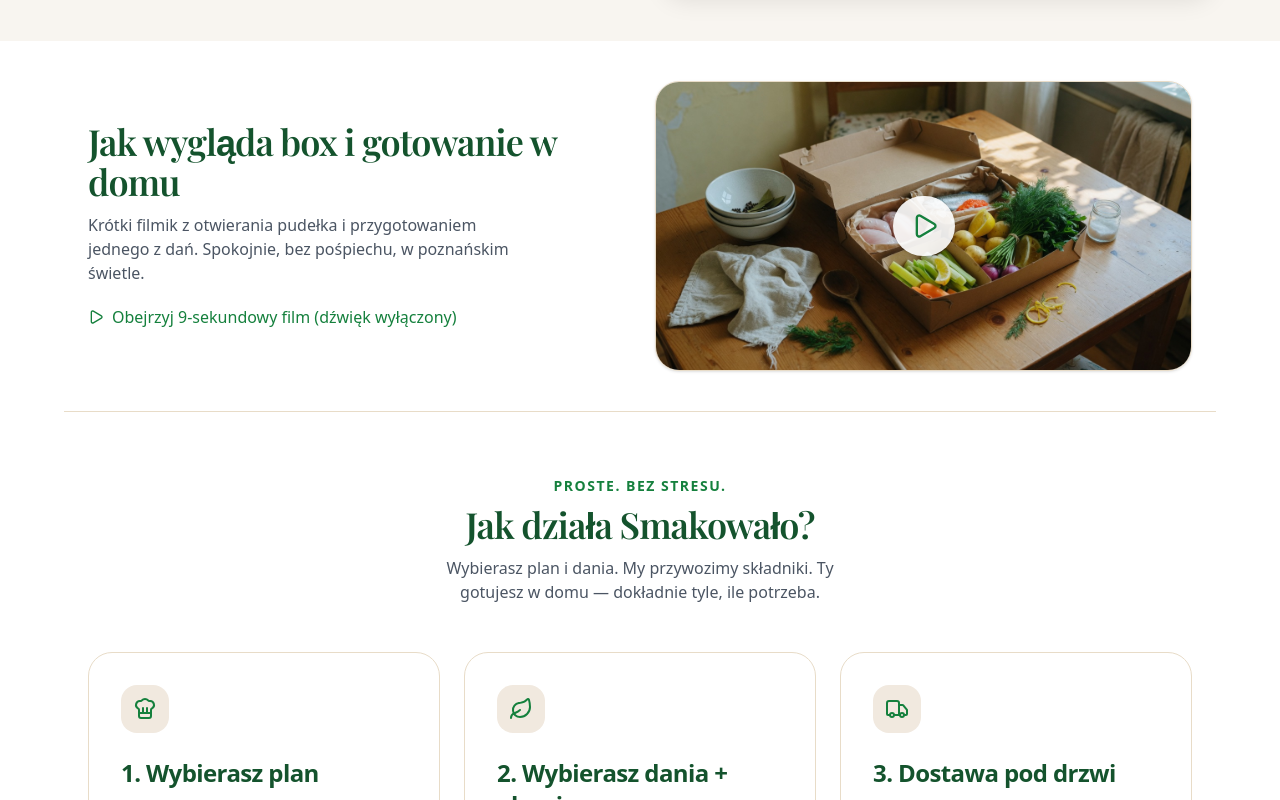
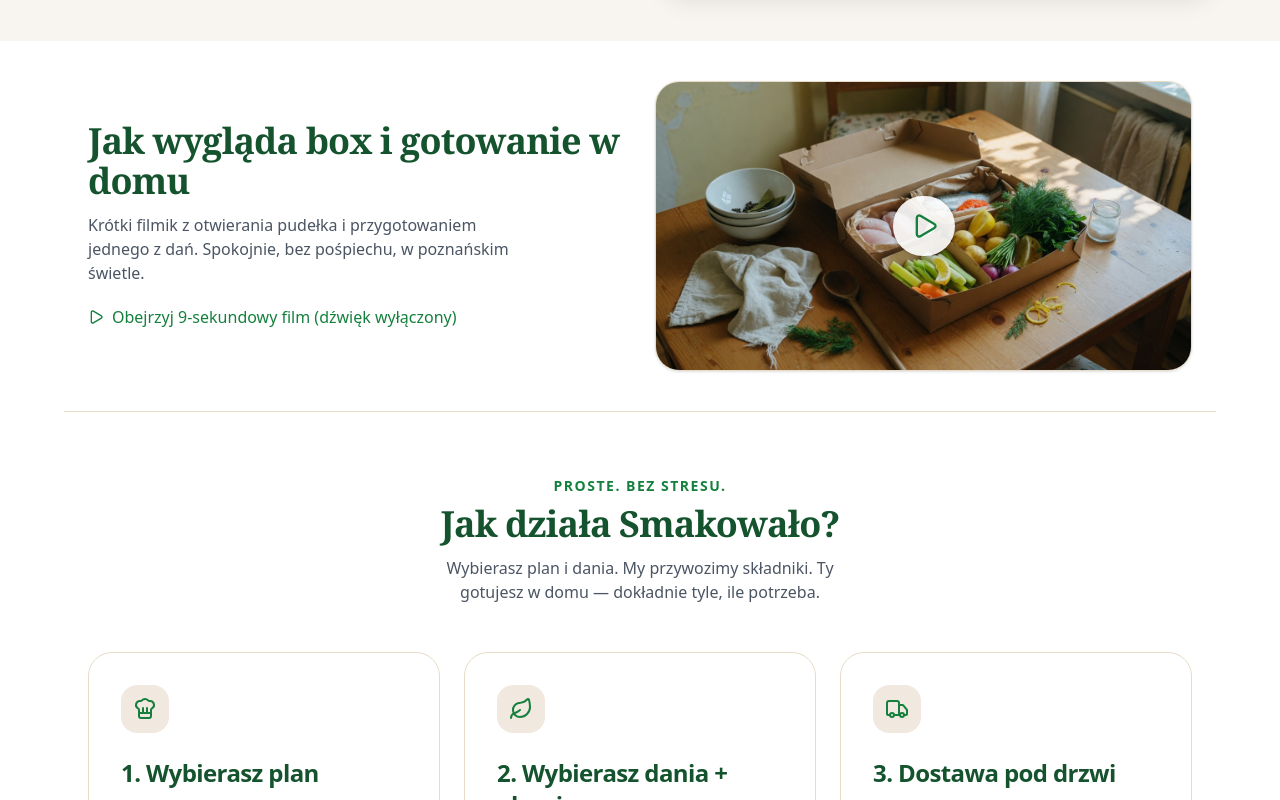
Before and after one commit to greggw84/smakowalo_2026, a Next.js app: page / in a window 1280 px wide. Shown: the part 600-1400 px from the top of the page. Built offline with nearby package versions, Linux system fonts and the light colour scheme.

Commit message:
fix: stop fetching Playfair from Google so Vercel builds
The kontakt page was blocked by a fonts.gstatic.com 404.

```diff
--- a/app/globals.css
+++ b/app/globals.css
@@ -150,7 +150,7 @@
 
   /* Low-key elegant headings with Playfair (Google font) */
   .heading-playfair {
-    font-family: var(--font-playfair), Georgia, serif;
+    font-family: Georgia, "Times New Roman", serif;
     font-feature-settings: "tnum";
   }
 
--- a/app/layout.tsx
+++ b/app/layout.tsx
@@ -1,5 +1,5 @@
 import type { Metadata } from "next";
-import { Geist, Geist_Mono, Playfair_Display, Space_Grotesk } from "next/font/google";
+import { Geist, Geist_Mono, Space_Grotesk } from "next/font/google";
 import "./globals.css";
 import { Toaster } from "sonner";
 
@@ -13,13 +13,6 @@
   variable: "--font-geist-mono",
   subsets: ["latin"],
   weight: ["400", "500", "600"],
-});
-
-const playfair = Playfair_Display({
-  variable: "--font-playfair",
-  subsets: ["latin"],
-  weight: ["400", "500", "600", "700"],
-  style: ["normal", "italic"],
 });
 
 const spaceGrotesk = Space_Grotesk({
@@ -45,7 +38,7 @@
   return (
     <html
       lang="pl"
-      className={`${geistSans.variable} ${geistMono.variable} ${playfair.variable} ${spaceGrotesk.variable} h-full antialiased`}
+      className={`${geistSans.variable} ${geistMono.variable} ${spaceGrotesk.variable} h-full antialiased`}
     >
       <body className="min-h-full flex flex-col bg-white text-[#1f2937]">
         {children}
```
